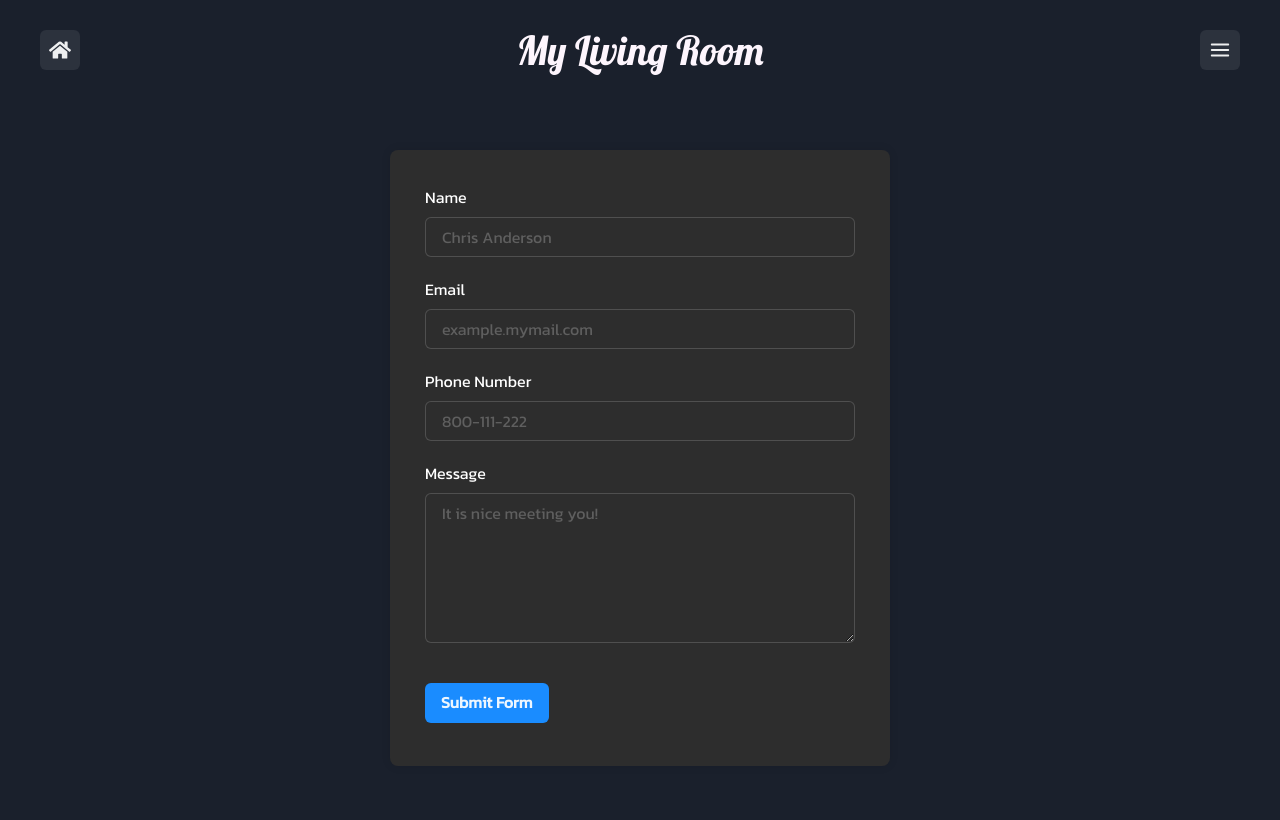
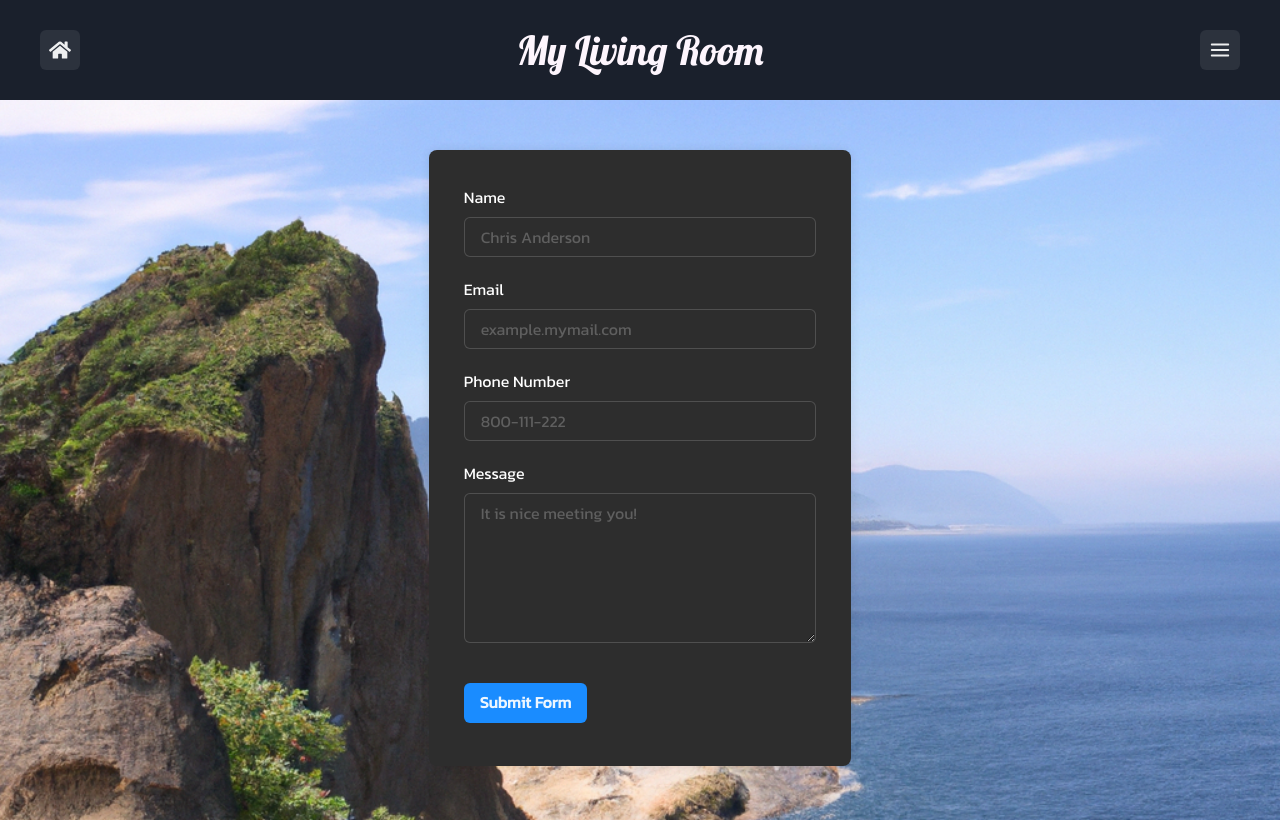
Before and after one commit to Wang55566/Portfolio, a React (Vite) app in the folder my_portfolio/: page /contact in a window 1280 px wide. Built offline with nearby package versions, Linux system fonts and the light colour scheme.

Commit message:
contact background

```diff
--- a/my_portfolio/src/pages/ContactMessage.jsx
+++ b/my_portfolio/src/pages/ContactMessage.jsx
@@ -6,6 +6,7 @@ import {
   AlertTitle,
 } from "@chakra-ui/react";
 import { useNavigate } from "react-router-dom";
+import backgroundImage from "../assets/background/mountain.png";
 
 const ContactMessage = () => {
   const navigate = useNavigate();
@@ -19,6 +20,15 @@ const ContactMessage = () => {
   }, [navigate]);
   return (
     <>
+      <div
+        style={{
+          backgroundImage: `url(${backgroundImage})`,
+          minHeight: "90vh",
+          backgroundSize: "cover",
+          backgroundPosition: "center",
+          display: "flex",
+        }}
+      >
         <Alert
           status="success"
           variant="subtle"
@@ -28,6 +38,7 @@ const ContactMessage = () => {
           textAlign="center"
           height="200px"
           marginTop="25vh"
+          bg="rgba(45, 45, 45, 0.8)"
         >
           <AlertIcon boxSize="50px" mr={0} />
           <AlertTitle mt={4} mb={1}>
@@ -37,6 +48,7 @@ const ContactMessage = () => {
             Thanks for sending me a message. I will get back to you soon.
           </AlertDescription>
         </Alert>
+      </div>
     </>
   );
 };
--- a/my_portfolio/src/pages/ContactPage.jsx
+++ b/my_portfolio/src/pages/ContactPage.jsx
@@ -1,5 +1,6 @@
 import { Button, FormLabel, Input, Textarea } from "@chakra-ui/react";
 import { useNavigate } from "react-router-dom";
+import backgroundImage from "../assets/background/mountain.png";
 
 const Contact = () => {
   const navigate = useNavigate();
@@ -31,10 +32,20 @@ const Contact = () => {
 
   return (
     <>
+      <div
+        style={{
+          backgroundImage: `url(${backgroundImage})`,
+          backgroundSize: "cover",
+          backgroundPosition: "center",
+          display: "flex",
+          minHeight: "90vh",
+        }}
+      >
         <form
           onSubmit={onSubmit}
           style={{
             maxWidth: "500px",
+            height:"fit-content",
             margin: "50px auto",
             padding: "35px",
             backgroundColor: "#2d2d2d",
@@ -64,6 +75,7 @@ const Contact = () => {
             Submit Form
           </Button>
         </form>
+      </div>
     </>
   );
 };
```
Also changed, not shown: my_portfolio/src/assets/background/mountain.png (added). Lines whose indentation alone changed are shown as unchanged.
